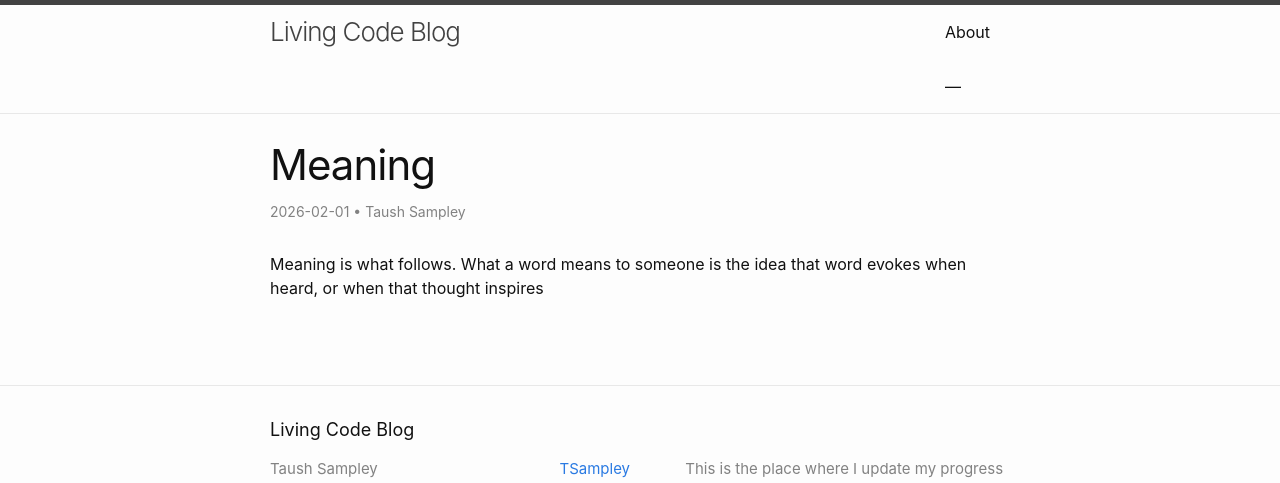
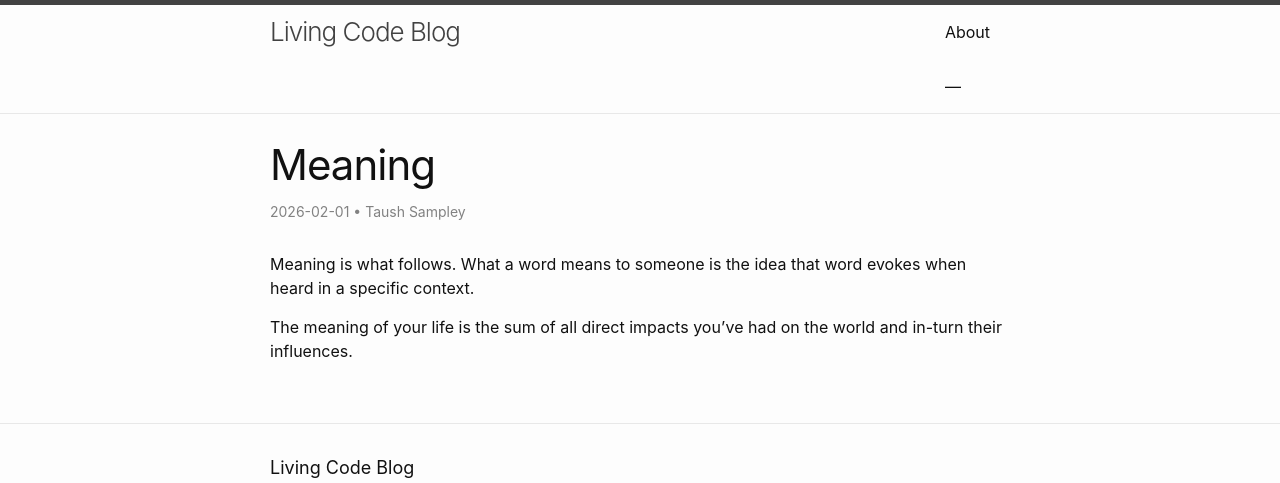
Before and after one commit to TSampley/TSampley.github.io, a Jekyll site: the page built from philosophy/ontology/meaning.md, in a window 1280 px wide. Shown: the top 483 px of the page. Built offline with Jekyll 4.4.1, drawn with Linux system fonts in a browser that asks for light colours.

Commit message:
Edit meaning wiki page and create post

```diff
--- a/philosophy/ontology/meaning.md
+++ b/philosophy/ontology/meaning.md
@@ -6,4 +6,7 @@ subtitle:
 date: 2026-02-01
 ---
 
-Meaning is what follows. What a word means to someone is the idea that word evokes when heard, or when that thought inspires
+Meaning is what follows. What a word means to someone is the idea that word evokes when heard in a specific context.
+
+
+The meaning of your life is the sum of all direct impacts you've had on the world and in-turn their influences.
```
Also changed, not shown: _posts/2026/2026-02-09-meaning.md (added, +13 -0 lines).
